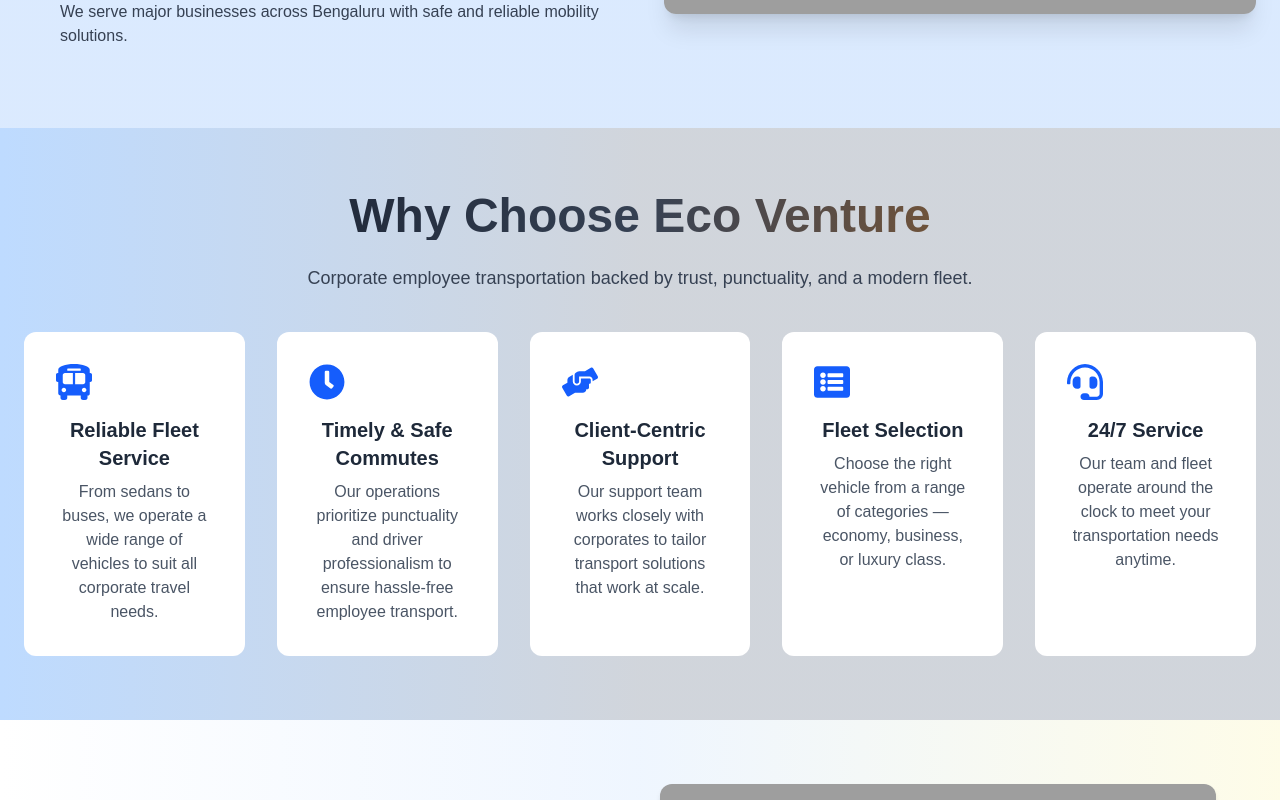
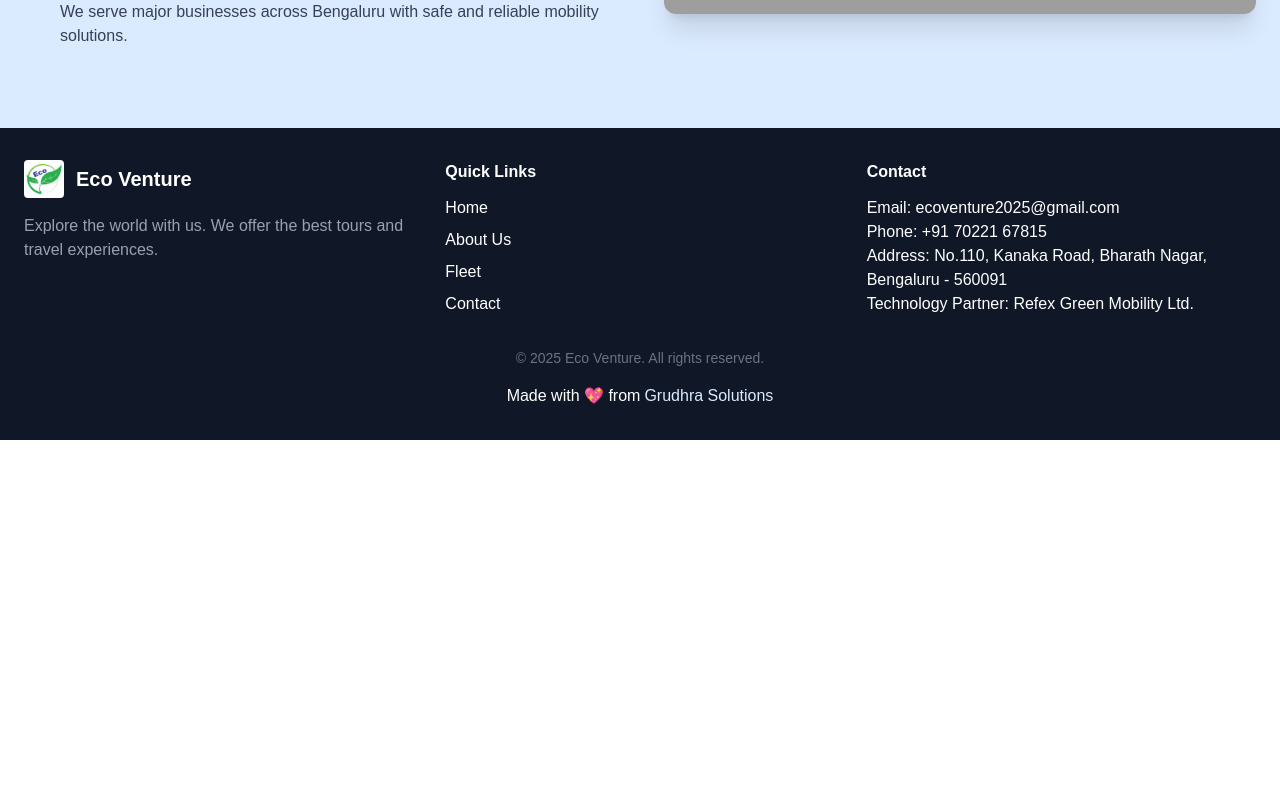
Before and after one commit to Internaladmin23/Travel-Website-J-, a Next.js app: page / in a window 1280 px wide. Shown: the part 1380-2180 px from the top of the page. After the commit the page ends 1820 px from the top, so only its background shows below. Built offline with nearby package versions, Linux system fonts and the light colour scheme; grey boxes are pictures that could not be loaded.

Commit message:
Update page.tsx
removed for temporary

```diff
--- a/src/app/page.tsx
+++ b/src/app/page.tsx
@@ -2,9 +2,9 @@
 
 import Hero from "./components/Hero";
 import AboutUs from "./components/About";
-import WhyChooseUs from "./components/WhyUs";
-import AvailableCabs from "./components/AvailableCab";
-import Advertisement from "./components/Advertisement";
+// import WhyChooseUs from "./components/WhyUs";
+// import AvailableCabs from "./components/AvailableCab";
+// import Advertisement from "./components/Advertisement";
 
 
 
@@ -16,10 +16,10 @@
     <Hero/>
     <AboutUs/>
 
-    <WhyChooseUs/>
+{/*     <WhyChooseUs/>
     <Advertisement/>
     <AvailableCabs/>
-
+     */}
 
     </div>
   );
```
